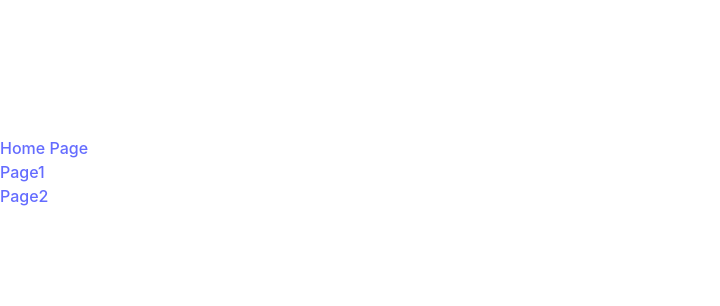
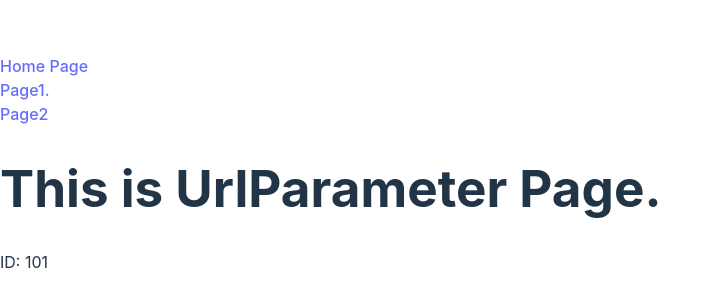
Before and after one commit to hkj/react-router-test, a React (Vite) app: page /react-router-test/page2/101 in a window 1280 px wide. Shown: the part 228-534 px from the top of the page, without its empty margins (0-720 px from the left). Built offline with nearby package versions, Linux system fonts and the light colour scheme.

Commit message:
useParams()を使ってみる

```diff
--- a/src/App.jsx
+++ b/src/App.jsx
@@ -7,7 +7,7 @@ function App() {
       <div className="App">
         <Link to={`${APP_NAME}/`}>Home Page</Link>
         <br />
-        <Link to={`${APP_NAME}/page1`}>Page1</Link>
+        <Link to={`${APP_NAME}/page1`}>Page1.</Link>
         <br />
         <Link to={`${APP_NAME}/page2`}>Page2</Link>
       </div>
--- a/src/components/Page2.jsx
+++ b/src/components/Page2.jsx
@@ -1,7 +1,10 @@
+import { Link } from "react-router-dom";
+
 export const Page2 = () => {
   return (
     <div>
       <h1>This is Page2</h1>
+      <Link to="101">URL Parameter</Link>
     </div>
   );
 };
--- /dev/null
+++ b/src/components/UrlParameter.jsx
@@ -0,0 +1,11 @@
+import { useParams } from "react-router-dom";
+
+export const UrlParameter = () => {
+  const { id } = useParams();
+  return (
+    <div>
+      <h1>This is UrlParameter Page.</h1>
+      <p>ID: {id}</p>
+    </div>
+  );
+};
--- a/src/router/Page1Routes.jsx
+++ b/src/router/Page1Routes.jsx
@@ -1,18 +1,14 @@
+import { Routes, Route } from "react-router-dom";
 import { Page1 } from "../components/Page1";
 import { Page1DetailA } from "../components/Page1DetailA";
 import { Page1DetailB } from "../components/Page1DetailB";
 
-export const page1Routes = [
-  {
-    path: "/",
-    children: <Page1 />,
-  },
-  {
-    path: "/detailA",
-    children: <Page1DetailA />,
-  },
-  {
-    path: "/detailB",
-    children: <Page1DetailB />,
-  },
-];
+export const Page1Routes = () => {
+  return (
+    <Routes>
+      <Route path="/" element={<Page1 />} />
+      <Route path="detailA" element={<Page1DetailA />} />
+      <Route path="detailB" element={<Page1DetailB />} />
+    </Routes>
+  );
+};
--- /dev/null
+++ b/src/router/Page2Routes.jsx
@@ -0,0 +1,14 @@
+import { Route } from "react-router-dom";
+import { Routes } from "react-router-dom";
+import { Page2 } from "../components/Page2";
+import { UrlParameter } from "../components/UrlParameter";
+import { useParams } from "react-router-dom";
+
+export const Page2Routes = () => {
+  return (
+    <Routes>
+      <Route path="/" element={<Page2 />} />
+      <Route path=":id" element={<UrlParameter />} />
+    </Routes>
+  );
+};
--- a/src/router/Router.jsx
+++ b/src/router/Router.jsx
@@ -1,26 +1,16 @@
 import { Routes, Route } from "react-router-dom";
 import { APP_NAME } from "../constants";
-import { Page1 } from "../components/Page1";
-import { Page1DetailA } from "../components/Page1DetailA";
-import { Page1DetailB } from "../components/Page1DetailB";
 import { Page2 } from "../components/Page2";
 import { Home } from "../components/Home";
+import { Page1Routes } from "./Page1Routes";
+import { Page2Routes } from "./Page2Routes";
 
 export const Router = () => {
-  const Page1Routes = () => {
-    return (
-      <Routes>
-        <Route path="/" element={<Page1 />} />
-        <Route path="detailA" element={<Page1DetailA />} />
-        <Route path="detailB" element={<Page1DetailB />} />
-      </Routes>
-    );
-  };
   return (
     <Routes>
       <Route path={`${APP_NAME}/`} element={<Home />} />
       <Route path={`${APP_NAME}/page1/*`} element={<Page1Routes />} />
-      <Route path={`${APP_NAME}/page2`} element={<Page2 />} />
+      <Route path={`${APP_NAME}/page2/*`} element={<Page2Routes />} />
     </Routes>
   );
 };
```
